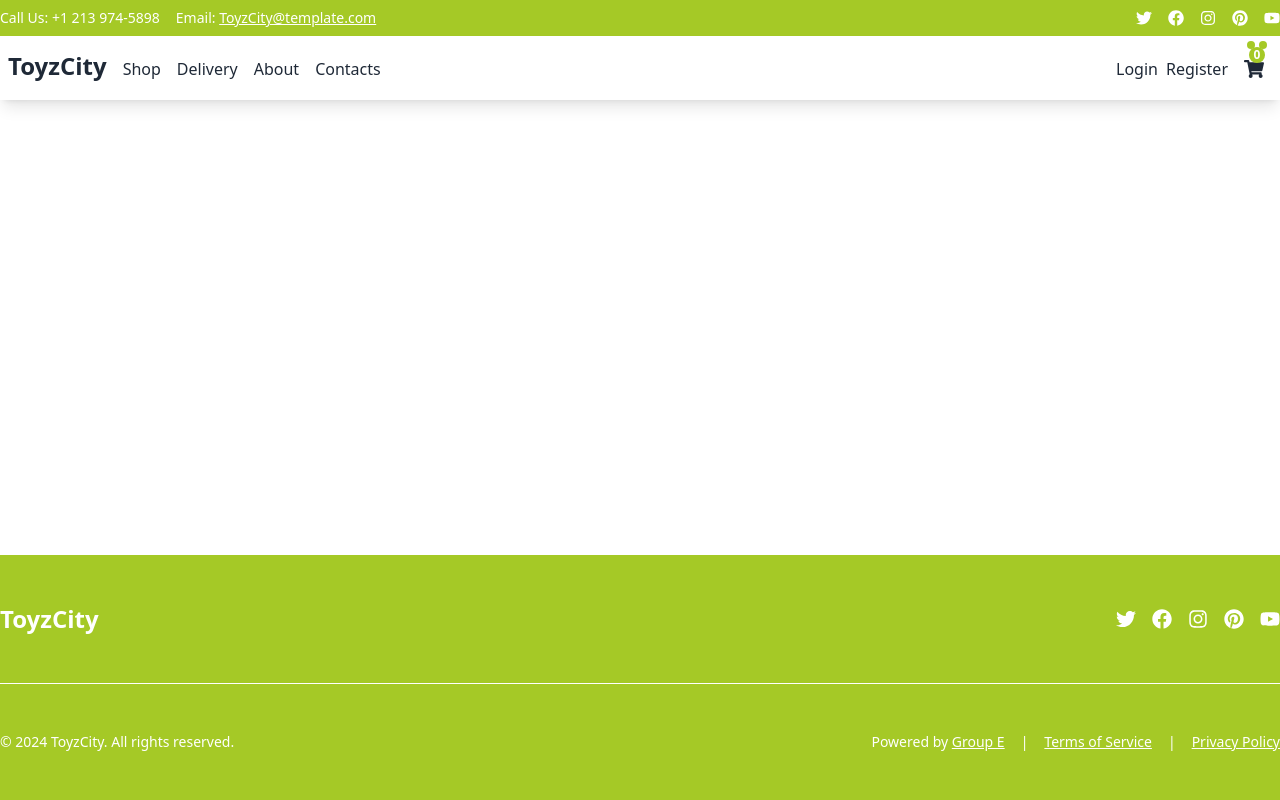
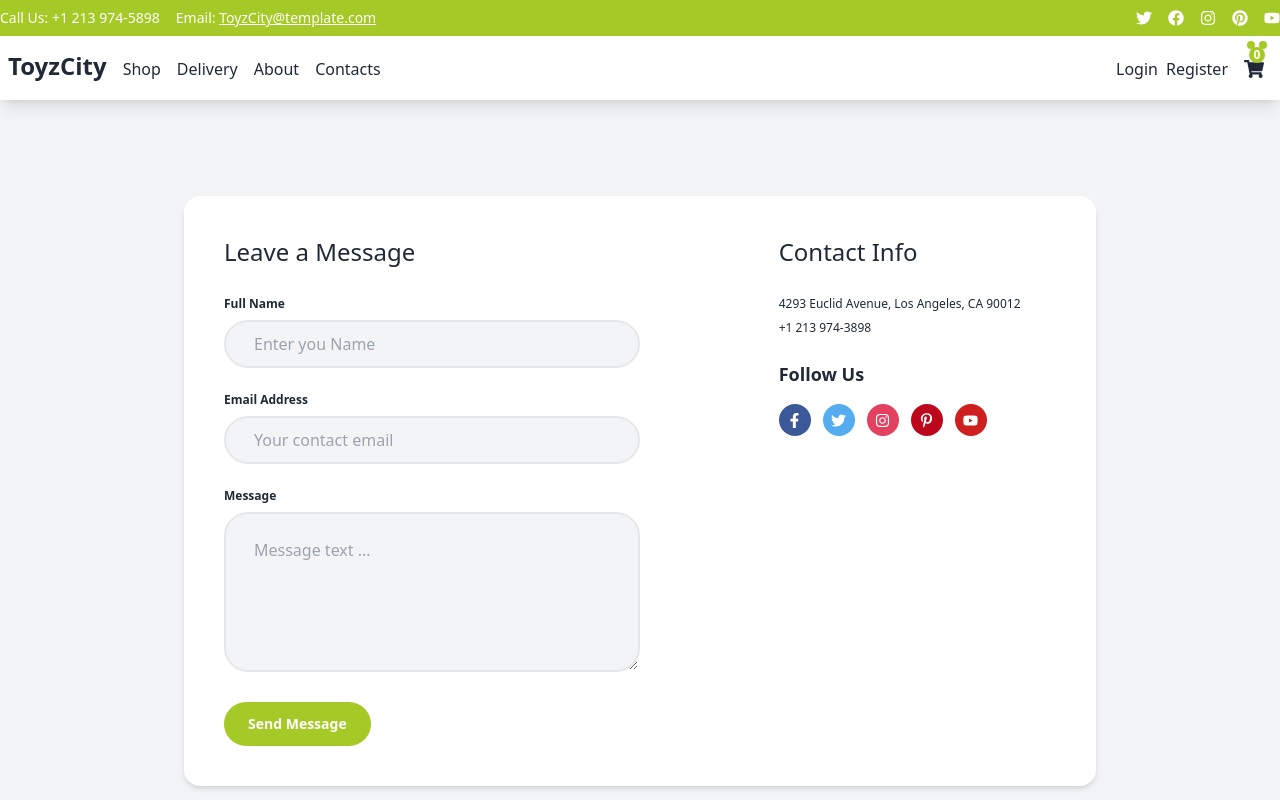
Before and after one commit to ToyTreasures/toy-treasures-frontend, a React (Vite) app: page /contacts in a window 1280 px wide. Shown: the top 800 px of the page. Built offline with nearby package versions, Linux system fonts and the light colour scheme.

Commit message:
feat: Create Contact Us page UI with form validation

```diff
--- /dev/null
+++ b/src/Layouts/ContactUsLayouts/ContactUsForm.jsx
@@ -0,0 +1,59 @@
+import React from 'react';
+import { Formik, Form, Field, ErrorMessage } from "formik";
+import * as Yup from "yup";
+
+
+const ContactUsForm = () => {
+       const validationSchema = Yup.object().shape({
+         fullName: Yup.string().required("Full Name is required"),
+         email: Yup.string().email("Invalid email").required("Email is required"),
+         messageText: Yup.string().required("messageText is required"),
+       });
+
+       const initialValues = {
+         fullName: "",
+         email: "",
+         messageText: "",
+       };
+
+       const handleSubmit = (values, { setSubmitting }) => {
+         console.log(values);
+         setSubmitting(false);
+       };
+      return (
+        <div>
+          <Formik initialValues={initialValues} validationSchema={validationSchema} onSubmit={handleSubmit}>
+            {({ isSubmitting }) => (
+              <Form className="space-y-6">
+                <div>
+                  <label htmlFor="fullName" className="block text-xs font-semibold text-gray-800 mb-2">
+                    Full Name
+                  </label>
+                  <Field type="text" id="fullName" name="fullName" placeholder="Enter you Name" className="w-full h-12 px-7 rounded-full border-2 border-gray-200 bg-gray-100 transition-colors duration-300 focus:border-[--primary-color] focus:outline-none" />
+                  <ErrorMessage name="fullName" component="div" className="text-red-500 text-xs mt-1" />
+                </div>
+                <div>
+                  <label htmlFor="email" className="block text-xs font-semibold text-gray-800 mb-2">
+                    Email Address
+                  </label>
+                  <Field type="email" id="email" name="email" placeholder="Your contact email" className="w-full h-12 px-7 rounded-full border-2 border-gray-200 bg-gray-100 transition-colors duration-300 focus:border-[--primary-color] focus:outline-none" />
+                  <ErrorMessage name="email" component="div" className="text-red-500 text-xs mt-1" />
+                </div>
+                <div>
+                  <label htmlFor="messageText" className="block text-xs font-semibold text-gray-800 mb-2">
+                    Message
+                  </label>
+                  <Field as="textarea" id="messageText" placeholder="Message text ..." name="messageText" className="w-full min-h-[160px] px-7 py-6 rounded-3xl border-2 border-gray-200 bg-gray-100 transition-colors duration-300 focus:border-[--primary-color] focus:outline-none resize-y" />
+                  <ErrorMessage name="messageText" component="div" className="text-red-500 text-xs mt-1" />
+                </div>
+                <button type="submit" disabled={isSubmitting} className="w-1/2 sm:w-auto px-6 py-3 rounded-full bg-[--primary-color] text-white text-sm font-semibold transition-all duration-500 hover:shadow-md hover:transform hover:scale-105 focus:outline-none">
+                  Send Message
+                </button>
+              </Form>
+            )}
+          </Formik>
+        </div>
+      );
+}
+
+export default ContactUsForm;
--- a/src/pages/ContactUs.jsx
+++ b/src/pages/ContactUs.jsx
@@ -1,7 +1,68 @@
 import React from "react";
+import { FaTwitter, FaFacebookF, FaInstagram, FaPinterestP, FaYoutube } from "react-icons/fa";
+import ContactUsForm from "../Layouts/ContactUsLayouts/ContactUsForm";
+import Subscribe from "../Layouts/HomeLayouts/Subscripe";
 
 const ContactUs = () => {
-  return <section></section>;
+  const socialLinks = [
+    {
+      name: "Facebook",
+      icon: FaFacebookF,
+      url: "https://elasticthemes.com",
+      className: "bg-[#3b5998]",
+    },
+    {
+      name: "Twitter",
+      icon: FaTwitter,
+      url: "https://elasticthemes.com",
+      className: "bg-[#55acee]",
+    },
+    {
+      name: "Instagram",
+      icon: FaInstagram,
+      url: "https://elasticthemes.com",
+      className: "bg-[#e4405f]",
+    },
+    {
+      name: "Pinterest",
+      icon: FaPinterestP,
+      url: "https://elasticthemes.com",
+      className: "bg-[#bd081c]",
+    },
+    {
+      name: "YouTube",
+      icon: FaYoutube,
+      url: "https://elasticthemes.com",
+      className: "bg-[#cd201f]",
+    },
+  ];
+
+  return (
+    <section className="bg-gray-100 p-4 md:p-8">
+      <div className="w-full md:w-11/12 lg:w-3/4 mx-auto p-6 md:p-10 bg-white rounded-2xl shadow-md mt-8 md:mt-16 flex flex-col md:flex-row">
+        <div className="w-full md:w-2/3 md:pr-8 lg:pr-[16.66%] mb-8 md:mb-0 text-center md:text-left">
+          <h4 className="text-xl md:text-2xl font-normal mb-5 md:mb-7">Leave a Message</h4>
+          <ContactUsForm />
+        </div>
+        <div className="w-full md:w-1/3 text-sm md:text-xs text-center md:text-left">
+          <h4 className="text-xl md:text-2xl font-normal mb-5 md:mb-7">Contact Info</h4>
+          <div className="mb-2">4293 Euclid Avenue, Los Angeles, CA 90012</div>
+          <div className="mb-4">+1 213 974-3898</div>
+          <div className="mt-4 md:mt-6">
+            <h5 className="text-lg font-semibold mb-3 md:mb-4">Follow Us</h5>
+            <div className="flex flex-wrap gap-3 justify-center md:justify-start">
+              {socialLinks.map((social) => (
+                <a key={social.name} href={social.url} target="_blank" rel="noopener noreferrer" className={`w-8 h-8 rounded-full flex items-center justify-center ${social.className} duration-500 transition-all ease-in-out hover:scale-125`}>
+                  <social.icon className="text-white" size={15} />
+                </a>
+              ))}
+            </div>
+          </div>
+        </div>
+      </div>
+      <Subscribe />
+    </section>
+  );
 };
 
 export default ContactUs;
```
Also changed, not shown: src/Routes.jsx (+9 -90 lines).
